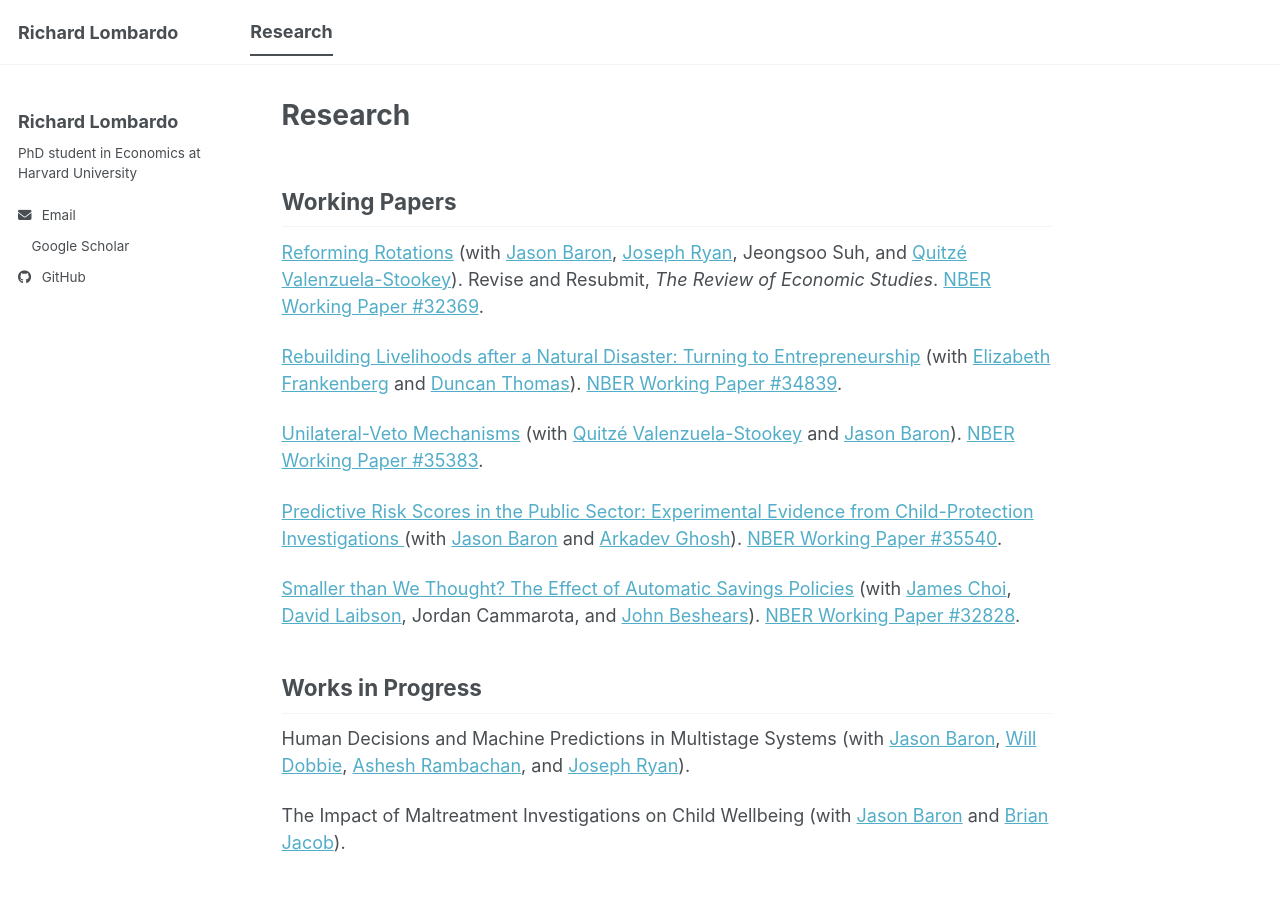
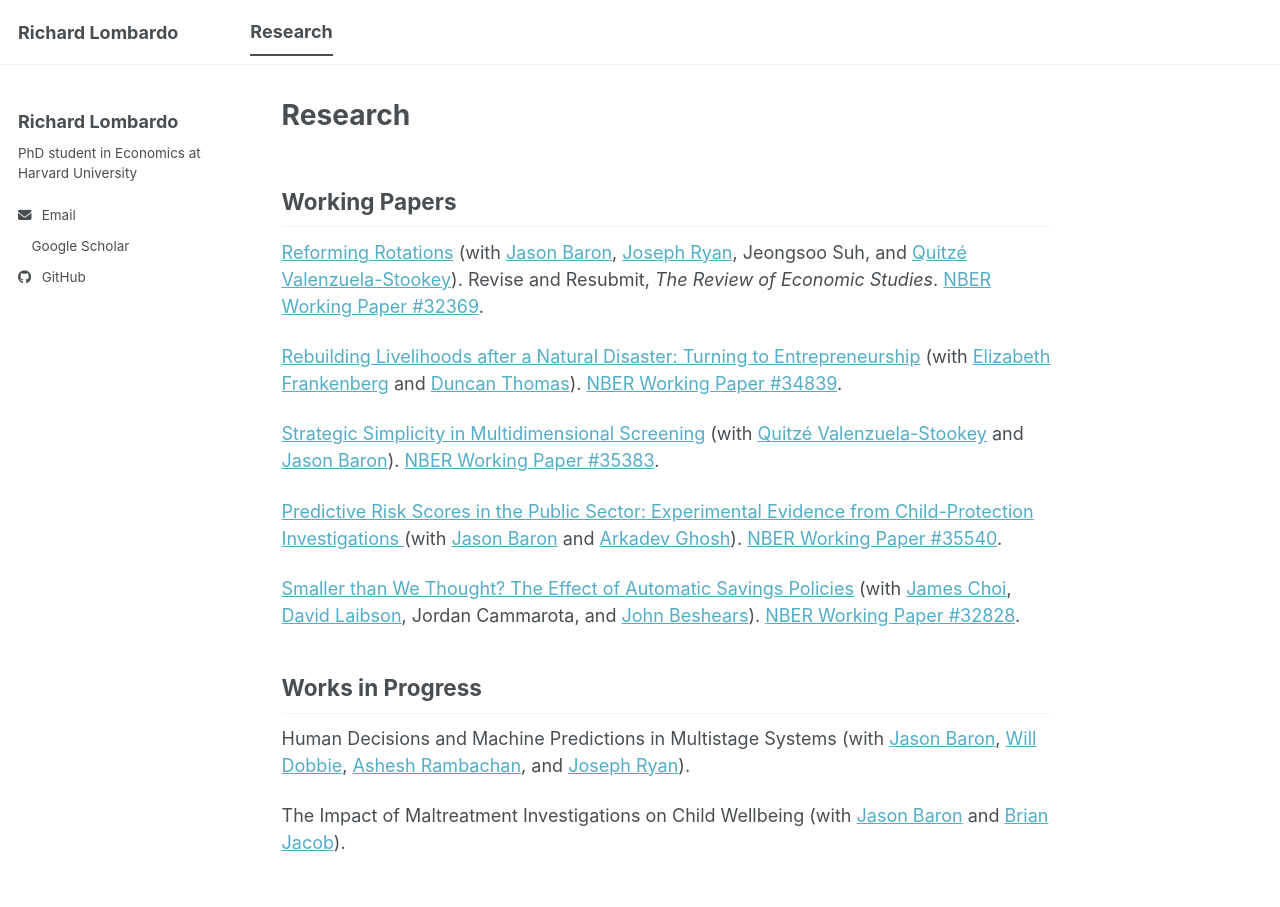
Before and after one commit to richardlombardo/richardlombardo.github.io, a Jekyll site: the page built from _pages/research.md, in a window 1280 px wide. Built offline with Jekyll 4.4.1, drawn with Linux system fonts in a browser that asks for light colours; a style sheet for code colours, icons or effects is not loaded.

Commit message:
Update research links in research.md

```diff
--- a/_pages/research.md
+++ b/_pages/research.md
@@ -30,8 +30,8 @@ target="_blank" rel="noopener noreferrer">Duncan Thomas</a>).
 <a href="https://www.nber.org/papers/w34839"
 target="_blank" rel="noopener noreferrer">NBER Working Paper #34839</a>.
 
-<a href="https://drive.google.com/file/d/1dqGwJIJFnZub7g3UBGqm1TPZzJcJN4nQ/view"
-   target="_blank" rel="noopener noreferrer">Unilateral-Veto Mechanisms</a>
+<a href="https://drive.google.com/file/d/1ha6mTDLkv-3XSNJwlRJCa5ElexdJuW5h/view"
+   target="_blank" rel="noopener noreferrer">Strategic Simplicity in Multidimensional Screening</a>
 (with <a href="https://www.quitzevalenzuelastookey.com/about"
 target="_blank" rel="noopener noreferrer">Quitzé Valenzuela-Stookey</a> and
 <a href="https://sites.google.com/view/jasonbaron/home"
```
